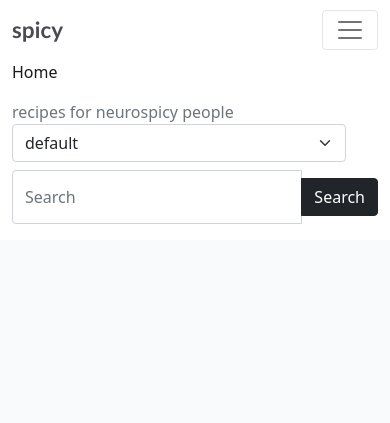
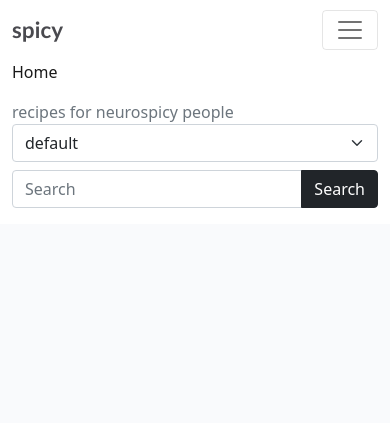
Before and after one commit to blahosyl/spicy, a Django app: page / in a window 390 px wide, after a click that opens the changed part. Shown: the top 423 px of the page. Run offline with Django 4.2, Linux system fonts and the light colour scheme; data that the repository does not hold is empty; parts of the project's set-up code (start-up, migrations or seed data) failed here and were passed over.

Commit message:
fix placement & responsivity of navbar forms #102

```diff
--- a/static/css/style.css
+++ b/static/css/style.css
@@ -37,10 +37,6 @@ body {
 
 .main-bg {
     background-color: var(--background-color-neutral);
-}
-
-#theme-selector-div {
-    margin-right: 2em;
 }
 
 .card {
--- a/templates/base.html
+++ b/templates/base.html
@@ -48,16 +48,19 @@
                 <span class="navbar-text text-muted mx-auto">
                     recipes for neurospicy people
                 </span>
-                <form id="theme-selector-div" action="/action_page.php" aria-label="Color theme selector">
+                <!-- color theme selector form -->
+                <form id="theme-selector-div" class="me-lg-3" action="/action_page.php" aria-label="Color theme selector">
+                <!-- `l` left and `r` right for Bootstrap spacing is replaced by `s` start and `e` end -->
                     <select id="theme-selector" class="form-select" name="theme-selector">
                         <option value="default" selected="selected">default</option>
                         <option value="green">green</option>
                     </select>
                 </form>
-                <form class="form-inline my-2 my-lg-0">
+                <!-- search form -->
+                <form class="my-2 my-lg-0">
                     <div class="input-group">
-                        <input class="form-control mr-sm-2" type="search" placeholder="Search" aria-label="Search">
-                        <button class="btn btn-dark my-2 my-sm-0" type="submit">Search</button>
+                        <input class="form-control" type="search" placeholder="Search" aria-label="Search">
+                        <button class="btn btn-dark" type="submit">Search</button>
                     </div>
                 </form>
             </div>
```
